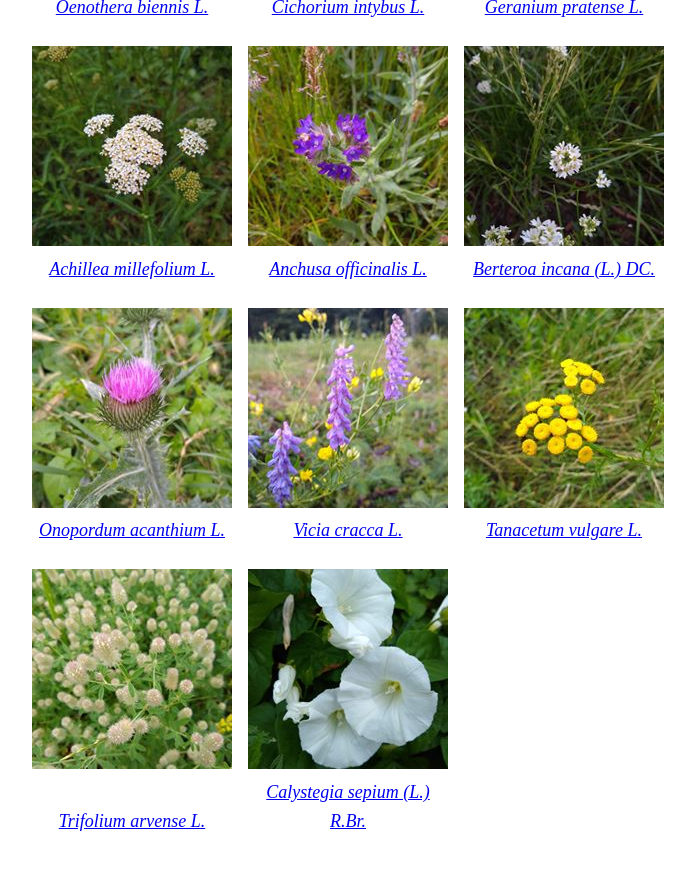
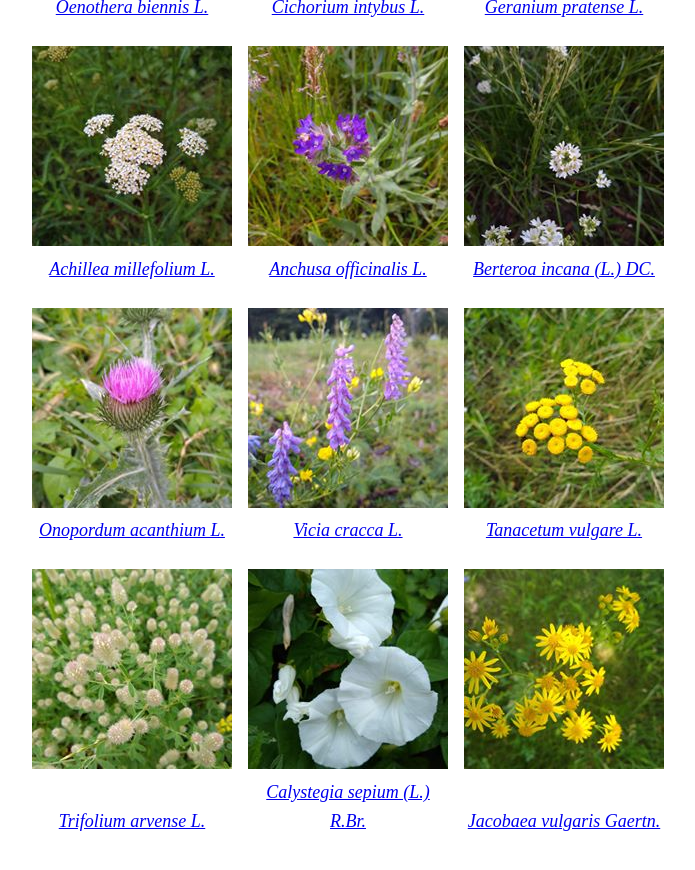
Before and after one commit to mdoliwa/mdoliwa.com, a Jekyll site: the page built from projects/plants.html, in a window 1280 px wide and 900 px high, scrolled down 2003 px. Shown: the top 870 px of the window, without its empty margins (283-978 px from the left). Built offline with Jekyll 4.4.1, drawn with Linux system fonts in a browser that asks for light colours.

Commit message:
Add jacobaea vulgaris to plants

```diff
--- a/_data/plants.yml
+++ b/_data/plants.yml
@@ -85,3 +85,6 @@
 - name: Calystegia sepium (L.) R.Br.
   filename: calystegia_sepium
   url: https://en.wikipedia.org/wiki/Calystegia_sepium
+- name: Jacobaea vulgaris Gaertn.
+  filename: jacobaea_vulgaris
+  url: https://en.wikipedia.org/wiki/Jacobaea_vulgaris
```
Also changed, not shown: assets/images/plants/jacobaea_vulgaris.jpg (added), assets/images/plants/thumbnail_jacobaea_vulgaris.jpg (added).
